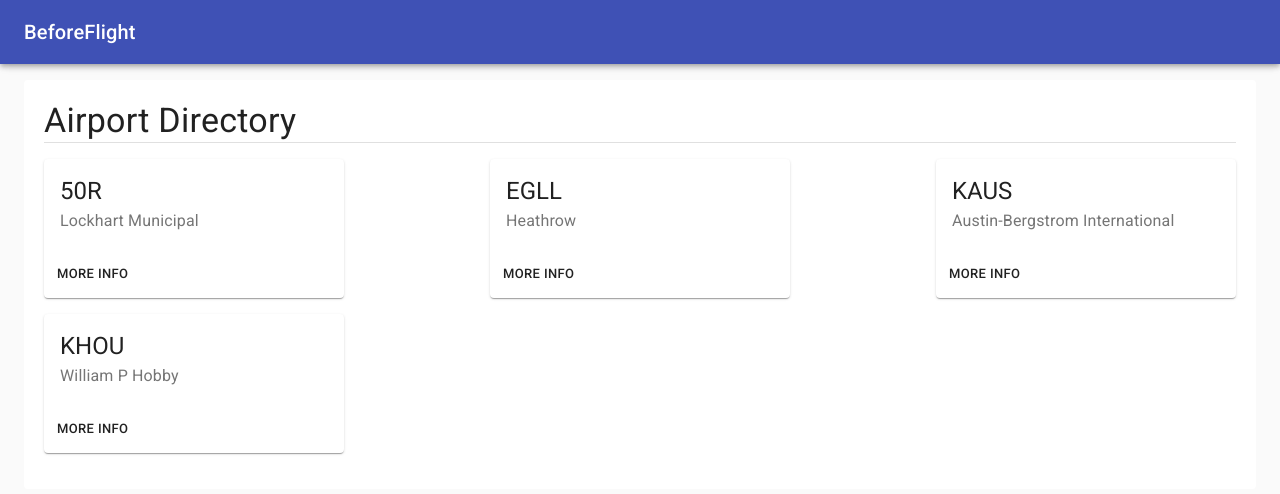
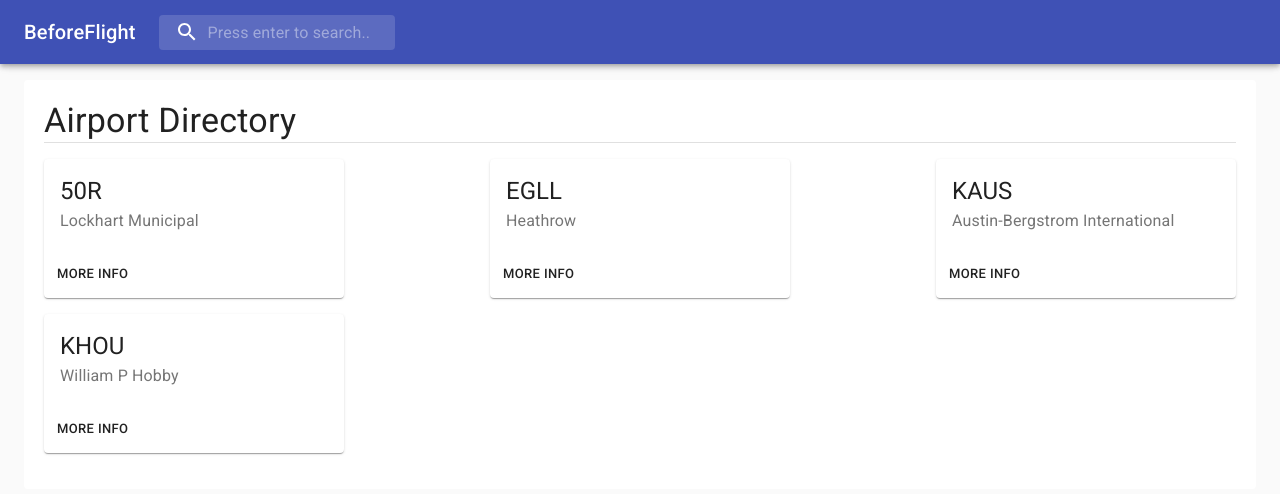
Before and after one commit to KevinJCochran/BeforeFlight, a React (Create React App) app: page / in a window 1280 px wide. Shown: the top 494 px of the page. Built offline with nearby package versions, Linux system fonts and the light colour scheme.

Commit message:
Add search field

```diff
--- a/src/api/aeronauticalAPI.ts
+++ b/src/api/aeronauticalAPI.ts
@@ -13,7 +13,7 @@ async function get<T>(path: string): Promise<T> {
 
 const api = {
   getAirportList: () => get<Airport[]>('/airports/index.json'),
-  getAirport: (icaoCode: string) => get<Airport>(`/airports/${icaoCode}.json`),
+  getAirport: (icaoCode: string) => get<Airport>(`/airports/${icaoCode.toUpperCase()}.json`),
   getWeather: (icaoCode: string) => get<{ report: WeatherReport }>(`/weather/${icaoCode}.json`)
 };
 
--- a/src/components/airport-details/AirportDetails.tsx
+++ b/src/components/airport-details/AirportDetails.tsx
@@ -20,7 +20,8 @@ const AirportDetails = (): React.ReactElement => {
   const classes = useStyles();
 
   const dispatch = useAppDispatch();
-  const { icao } = useParams<{ icao: string }>();
+  const urlParams = useParams<{ icao: string }>();
+  const icao = urlParams.icao.toUpperCase();
 
   const airport = useAppSelector(state => state.airports.map[icao]);
   const airportStatus = useAppSelector(state => state.airports.status);
@@ -31,9 +32,12 @@ const AirportDetails = (): React.ReactElement => {
   useEffect(() => {
     if (airport === undefined)
       dispatch(fetchAirport(icao));
+  }, [airport, icao, dispatch]);
+
+  useEffect(() => {
     if (weather === undefined)
       dispatch(fetchWeather(icao));
-  }, [airport, weather, icao, dispatch]);
+  }, [weather, icao, dispatch])
 
   const dataLoading = () =>
     airportStatus === Status.loading ||
--- /dev/null
+++ b/src/components/search-input/SearchInput.tsx
@@ -0,0 +1,76 @@
+import React, { useState } from 'react';
+import { fade, InputBase, makeStyles } from '@material-ui/core';
+import SearchIcon from '@material-ui/icons/Search';
+
+interface Props {
+  onSubmit: (value: string) => void,
+}
+
+const useStyles = makeStyles(theme => ({
+  search: {
+    position: 'relative',
+    borderRadius: theme.shape.borderRadius,
+    backgroundColor: fade(theme.palette.common.white, 0.15),
+    '&:hover': {
+      backgroundColor: fade(theme.palette.common.white, 0.25),
+    },
+    marginLeft: '1rem',
+    width: '100%',
+    [theme.breakpoints.up('sm')]: {
+      marginLeft: theme.spacing(3),
+      width: 'auto',
+    },
+  },
+  searchIcon: {
+    padding: theme.spacing(0, 2),
+    height: '100%',
+    position: 'absolute',
+    pointerEvents: 'none',
+    display: 'flex',
+    alignItems: 'center',
+    justifyContent: 'center',
+  },
+  inputRoot: {
+    color: 'inherit',
+  },
+  inputInput: {
+    padding: theme.spacing(1, 1, 1, 0),
+    // vertical padding + font size from searchIcon
+    paddingLeft: `calc(1em + ${theme.spacing(4)}px)`,
+    transition: theme.transitions.create('width'),
+    width: '100%',
+    [theme.breakpoints.up('md')]: {
+      width: '20ch',
+    },
+  },
+}))
+
+const SearchInput = (props: Props) => {
+  const classes = useStyles();
+  const [value, setValue] = useState('');
+
+  return (
+    <form
+      className={classes.search}
+      onSubmit={(e) => {
+        e.preventDefault();
+        props.onSubmit(value);
+      }}
+    >
+      <div className={classes.searchIcon}>
+        <SearchIcon />
+      </div>
+      <InputBase
+        placeholder="Press enter to search.."
+        classes={{
+          root: classes.inputRoot,
+          input: classes.inputInput,
+        }}
+        value={value}
+        onChange={(e) => setValue(e.target.value)}
+      />
+    </form>
+  )
+}
+
+export default SearchInput;
--- a/src/components/top-bar/TopBar.tsx
+++ b/src/components/top-bar/TopBar.tsx
@@ -1,20 +1,35 @@
 import React, { ReactElement } from 'react';
-import { AppBar, Toolbar, Typography } from '@material-ui/core';
-import { makeStyles } from '@material-ui/core';
+import {
+  AppBar,
+  Toolbar,
+  Typography,
+  makeStyles,
+} from '@material-ui/core';
+import SearchInput from '../search-input/SearchInput';
+import { useHistory } from 'react-router-dom';
 
-// This will make sure nothing is hidden under the Top Bar
 const useStyles = makeStyles(theme => ({
+  // offset will make sure nothing is hidden under the Top Bar
   offset: theme.mixins.toolbar,
 }))
 
 const TopBar = (): ReactElement => {
   const classes = useStyles();
 
+  const history = useHistory();
+
+  const handleSearchSubmit = (value: string) => {
+    history.push(`/airport/${value}`)
+  }
+
   return (
     <>
       <AppBar>
         <Toolbar>
-          <Typography variant='h6'>BeforeFlight</Typography>
+          <Typography variant='h6'>
+            BeforeFlight
+          </Typography>
+          <SearchInput onSubmit={handleSearchSubmit} />
         </Toolbar>
       </AppBar>
       {/* Create padding to push content down below Top Bar */}
--- a/src/util/airportUtils.ts
+++ b/src/util/airportUtils.ts
@@ -15,4 +15,4 @@ export const getFormattedAddress = (airport: Airport): string =>
   `${airport.city}, ${airport.state}, ${airport.countryCode}`;
 
 export const getFormattedWinds = (wind: Wind): string =>
-  `${wind.direction}\xB0 @ ${wind.from}KTS`;
+  `${wind.direction}\xB0 @ ${wind.speedKts} KTS`;
```
Also changed, not shown: src/components/weather-cards/WeatherCards.tsx (added, +31 -0 lines).
